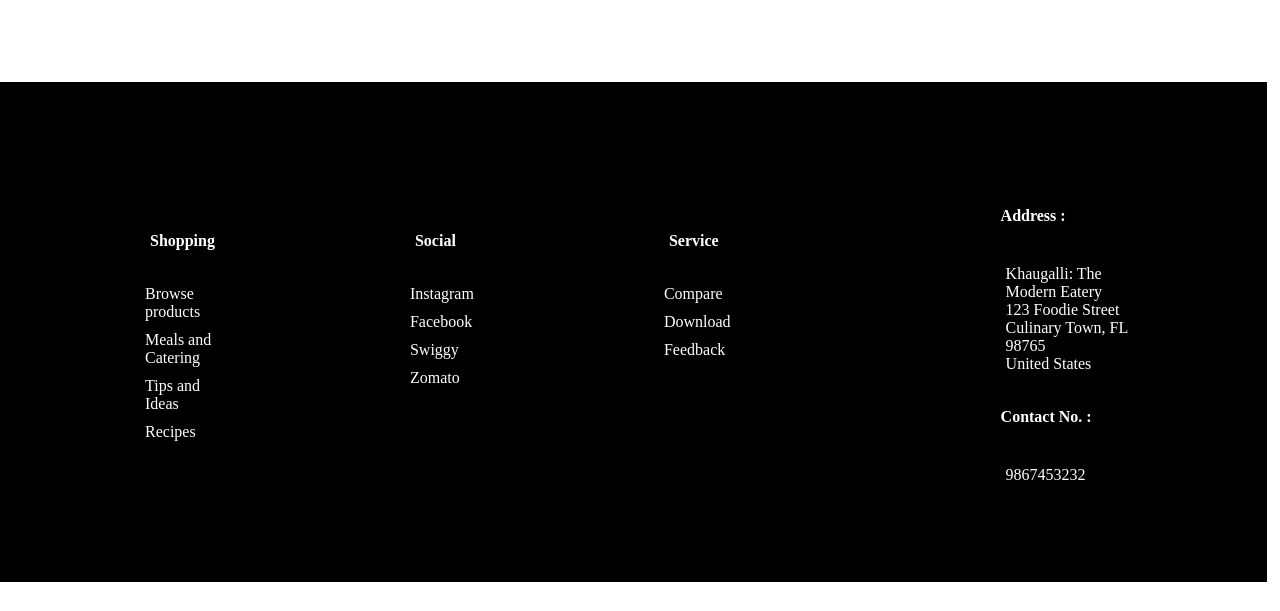
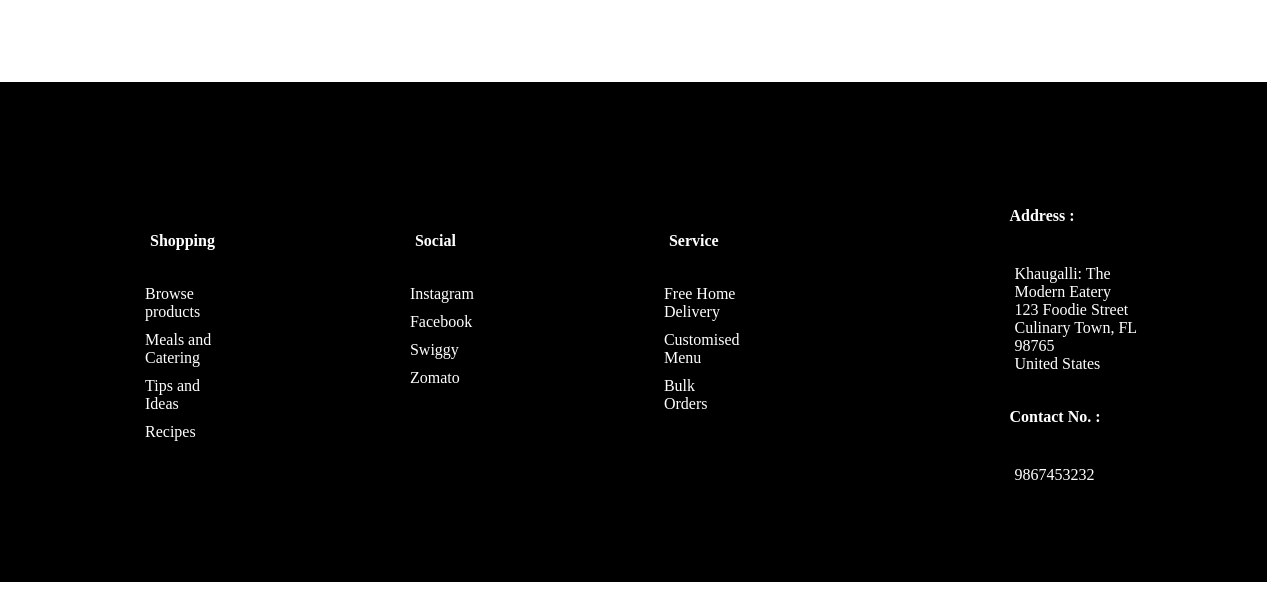
Before and after one commit to KomalDeolekar0607/khaugalli_css, a plain HTML site: page index.html in a window 1280 px wide. Shown: the part 1986-2597 px from the top of the page. Drawn offline with Linux system fonts and the light colour scheme.

Commit message:
services

```diff
--- a/index.html
+++ b/index.html
@@ -98,9 +98,9 @@
             <div>
                 <h4>Service</h4>
                 <ul>
-                    <li>Compare</li>
-                    <li>Download</li>
-                    <li>Feedback</li>
+                    <li>Free Home Delivery</li>
+                    <li>Customised Menu</li>
+                    <li>Bulk Orders</li>
                 </ul>
             </div>
         </div>
```
